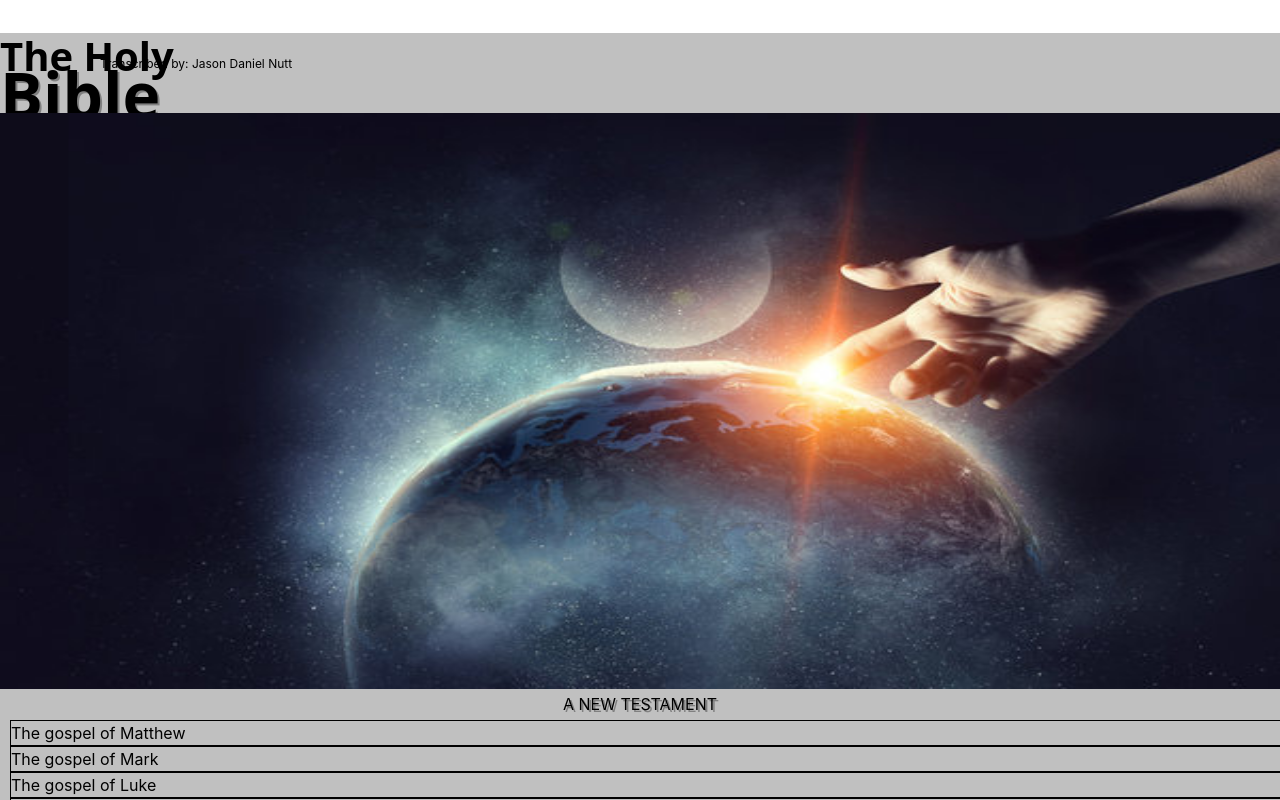
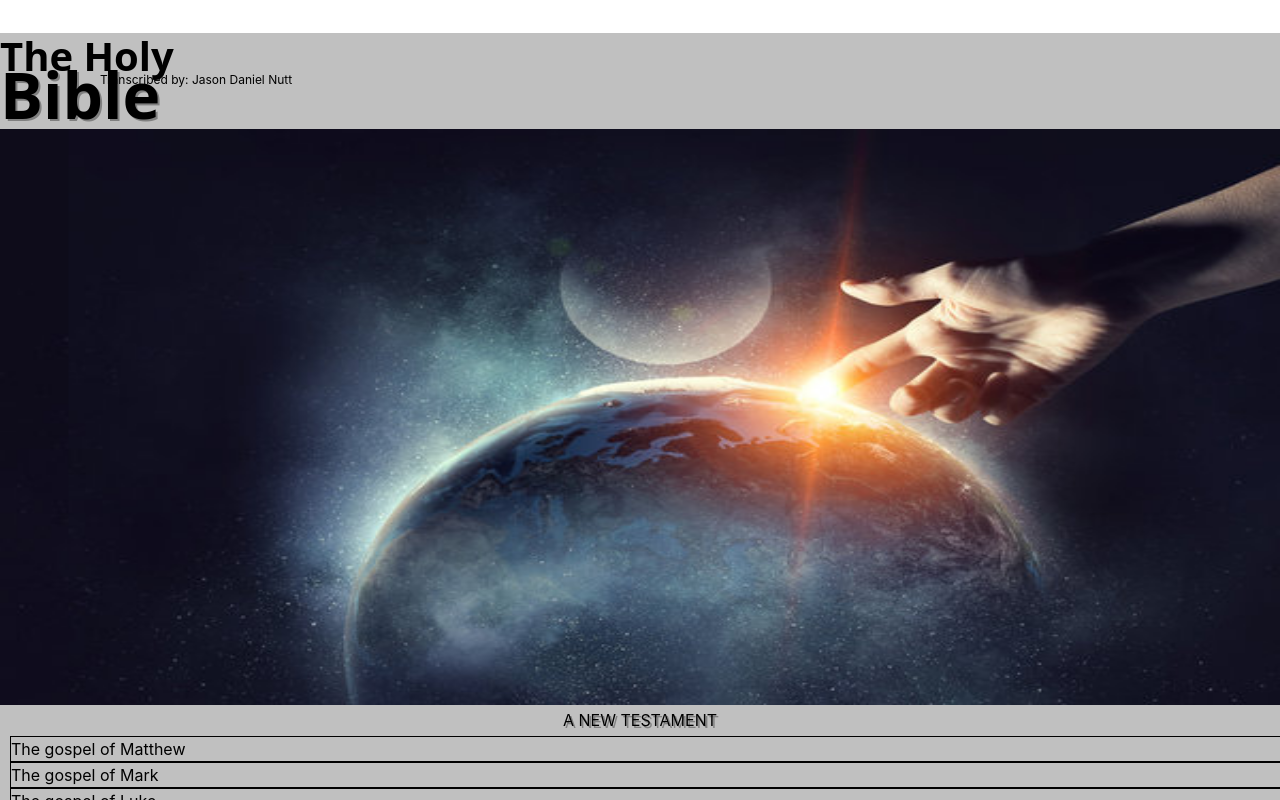
Before and after one commit to jnutt367/the-holy-bible, a Next.js app: page / in a window 1280 px wide. Shown: the top 800 px of the page. Built offline with nearby package versions, Linux system fonts and the light colour scheme.

Commit message:
Update Home.module.css

```diff
--- a/styles/Home.module.css
+++ b/styles/Home.module.css
@@ -17,7 +17,7 @@
   font-family: Ariel, sans;
   text-shadow: 2px 2px grey;
   font-size: 64px;
-  margin-bottom: 3rem;
+  margin-bottom: 4rem;
 }
 .hero {
   position:relative;
```
